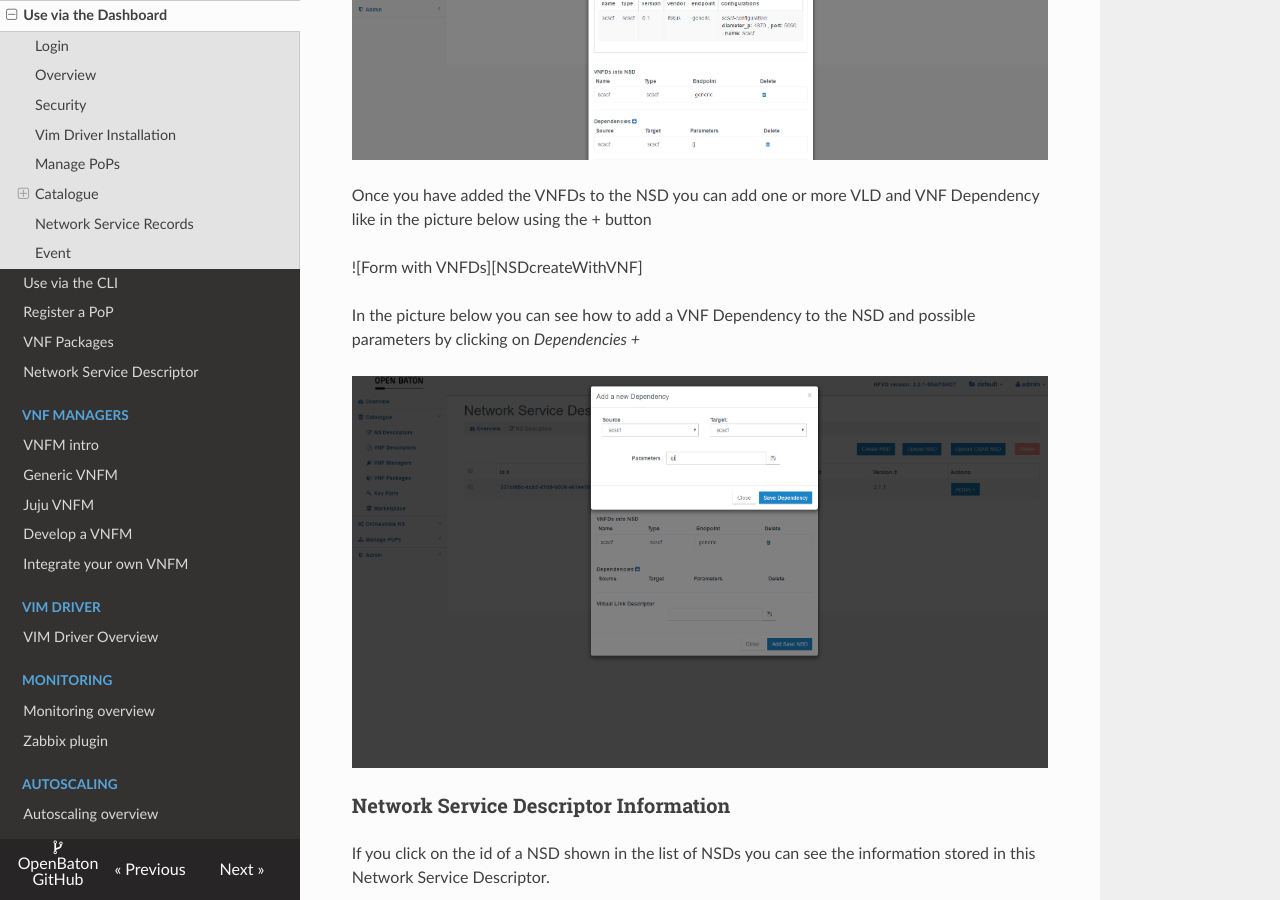
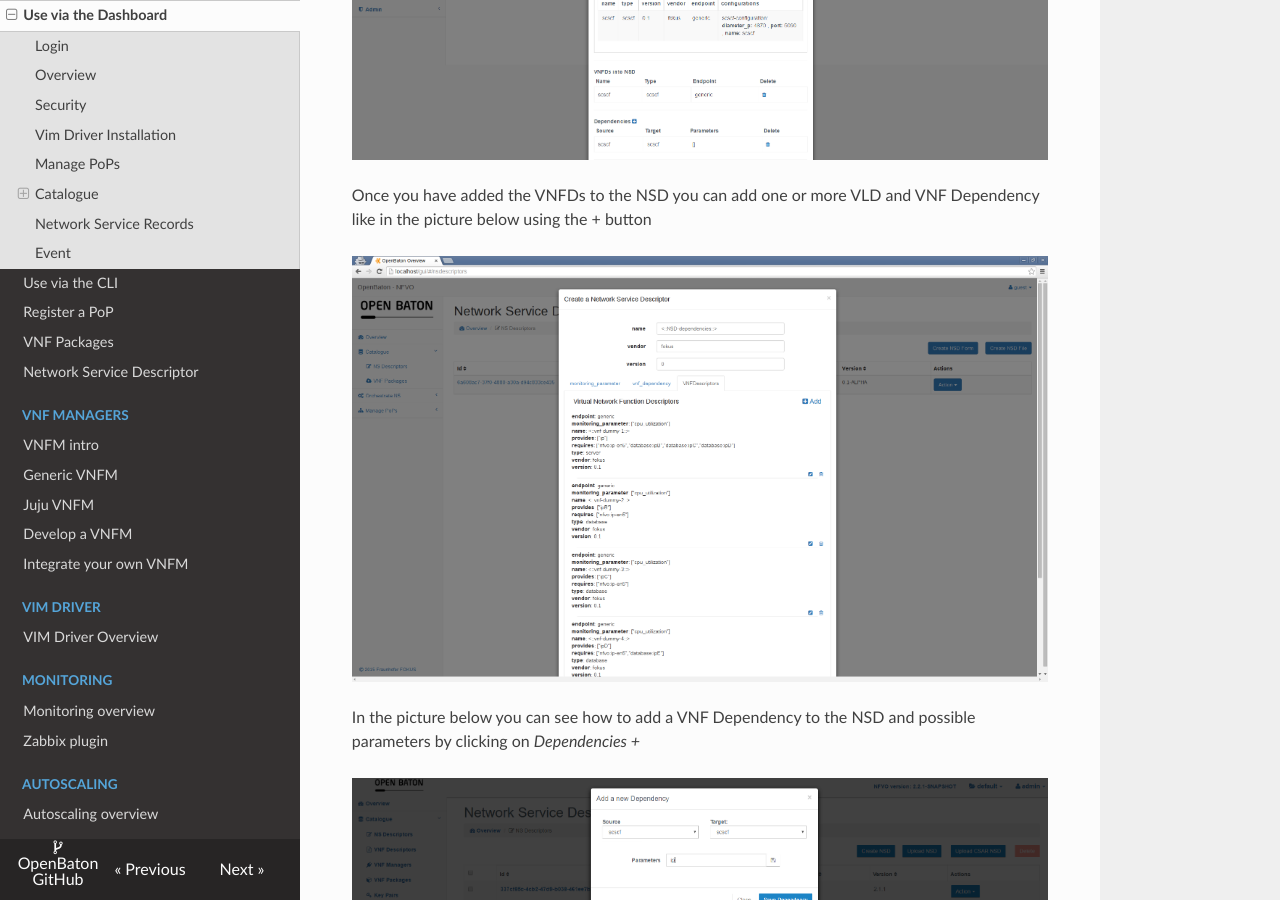
Before and after one commit to openbaton/docs, an MkDocs documentation site: the page built from docs/nfvo-how-to-use-gui.md, in a window 1280 px wide and 900 px high, scrolled down 8467 px. Built offline with MkDocs 1.6.1, drawn with Linux system fonts in a browser that asks for light colours; nearby versions of some CDN libraries; old or Windows-style settings are respelled for this version of MkDocs; some of the changed lines change nothing that is shown.

Commit message:
fix: fix broken image link

```diff
--- a/docs/nfvo-how-to-use-gui.md
+++ b/docs/nfvo-how-to-use-gui.md
@@ -117,7 +117,7 @@
 
 Once you have added the VNFDs to the NSD you can add one or more VLD and VNF Dependency like in the picture below using the + button
 
-![Form with VNFDs][NSDcreateWithVNF]
+![Form with VNFDs][NSDcreateForm]
 
 In the picture below you can see how to add a VNF Dependency to the NSD and possible parameters by clicking on *Dependencies +*
 
```
